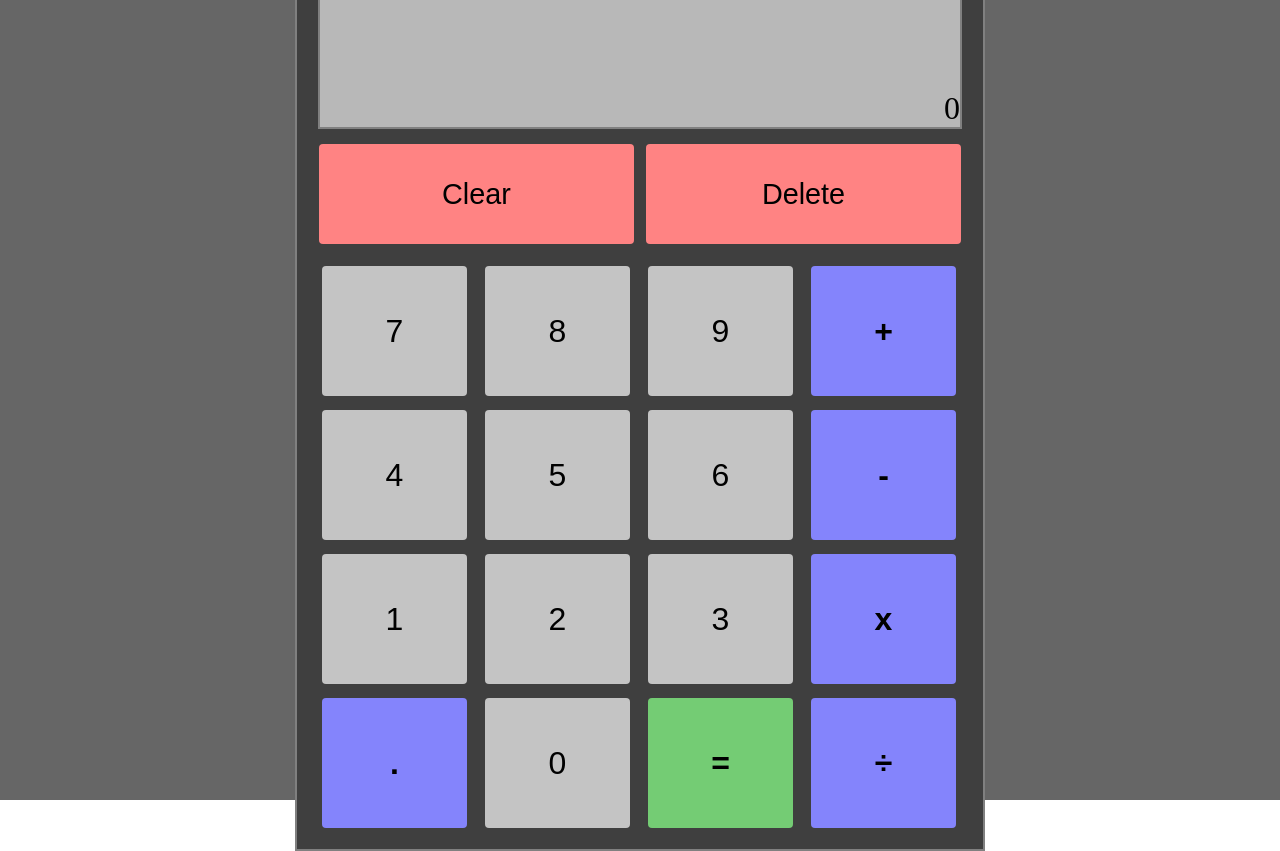
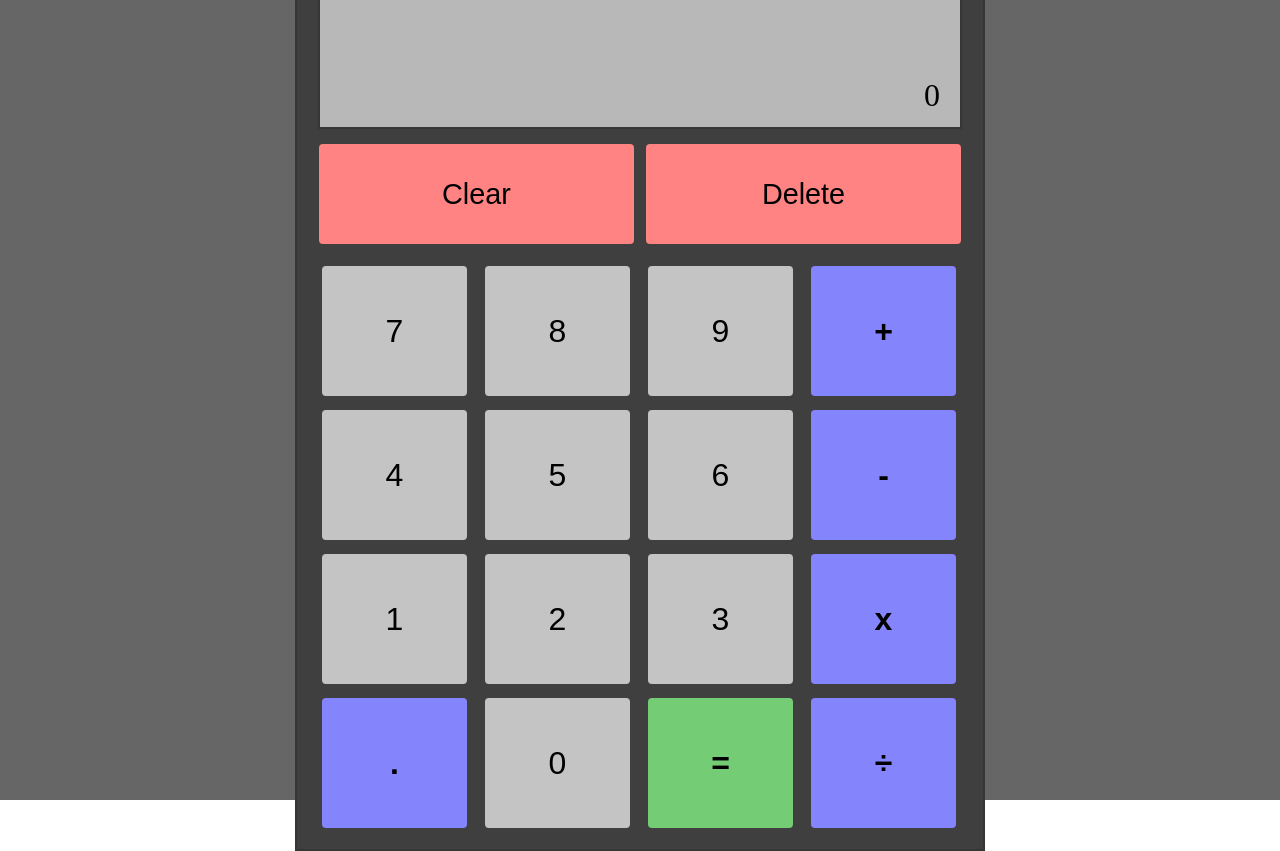
Before and after one commit to brajpatel/calculator-old, a plain HTML site: page index.html in a window 1280 px wide. Drawn offline with Linux system fonts and the light colour scheme.

Commit message:
Positioned current screen, changed border colors

```diff
--- a/style.css
+++ b/style.css
@@ -16,7 +16,7 @@
     height: 850px;
     width: 650px;
     background-color: rgb(63, 63, 63);
-    border: 2px solid gray;
+    border: 2px solid rgb(54, 54, 54);
     padding: 24px 18px;
 }
 
@@ -25,12 +25,18 @@
     width: 640px;
     height: 150px;
     background-color: rgb(184, 184, 184);
-    border: 2px solid gray;
-    display: flex;
-    justify-content: flex-end;
-    align-items: flex-end;
+    border: 2px solid rgb(54, 54, 54);
     font-size: 2rem;
 }
+
+.current-screen {
+    max-height: 60px;
+    margin-top: 90px;
+    text-align: right;
+    max-width: 640px;
+    padding: 10px 20px;
+}
+
 
 button {
     cursor: pointer;
```
